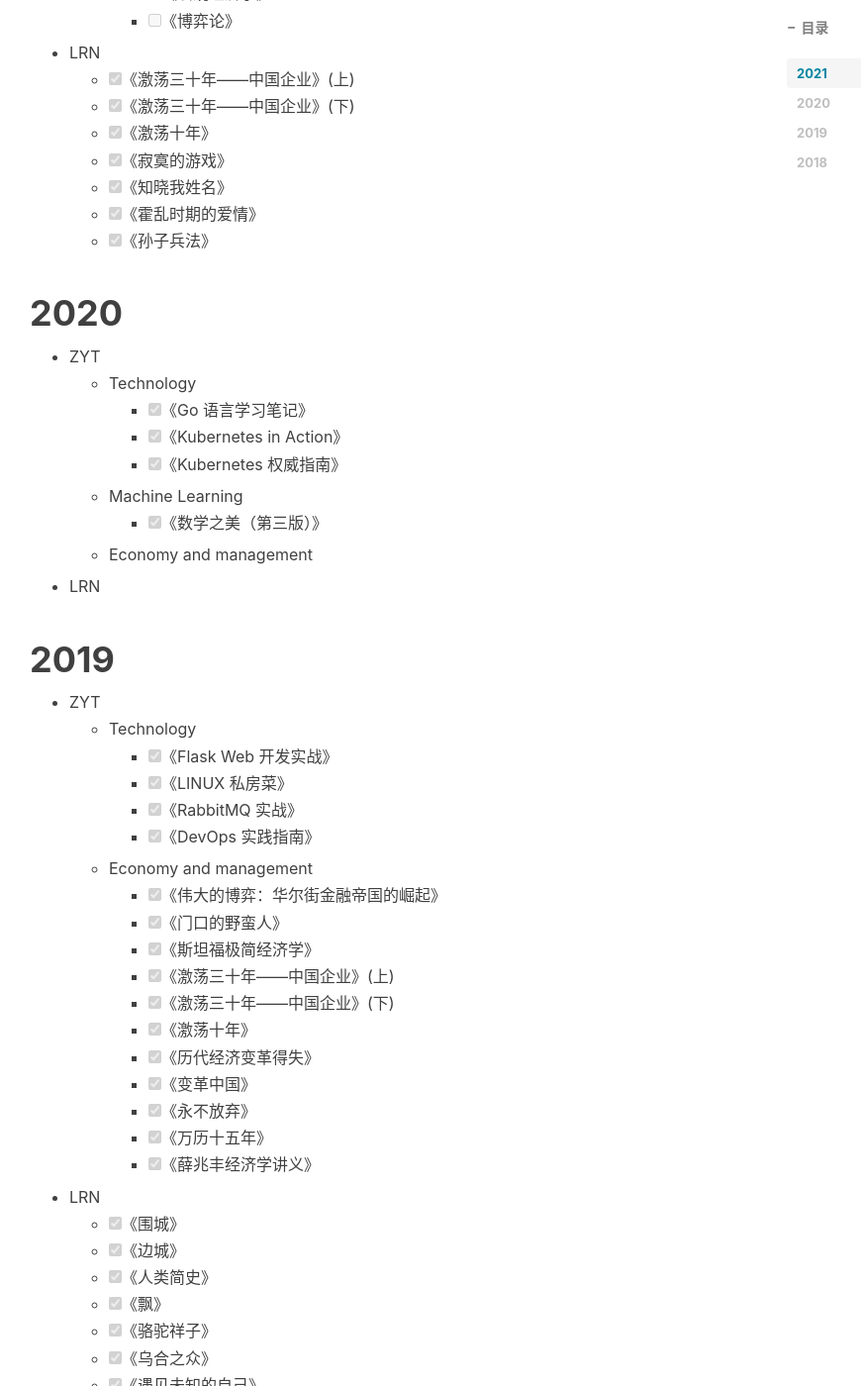
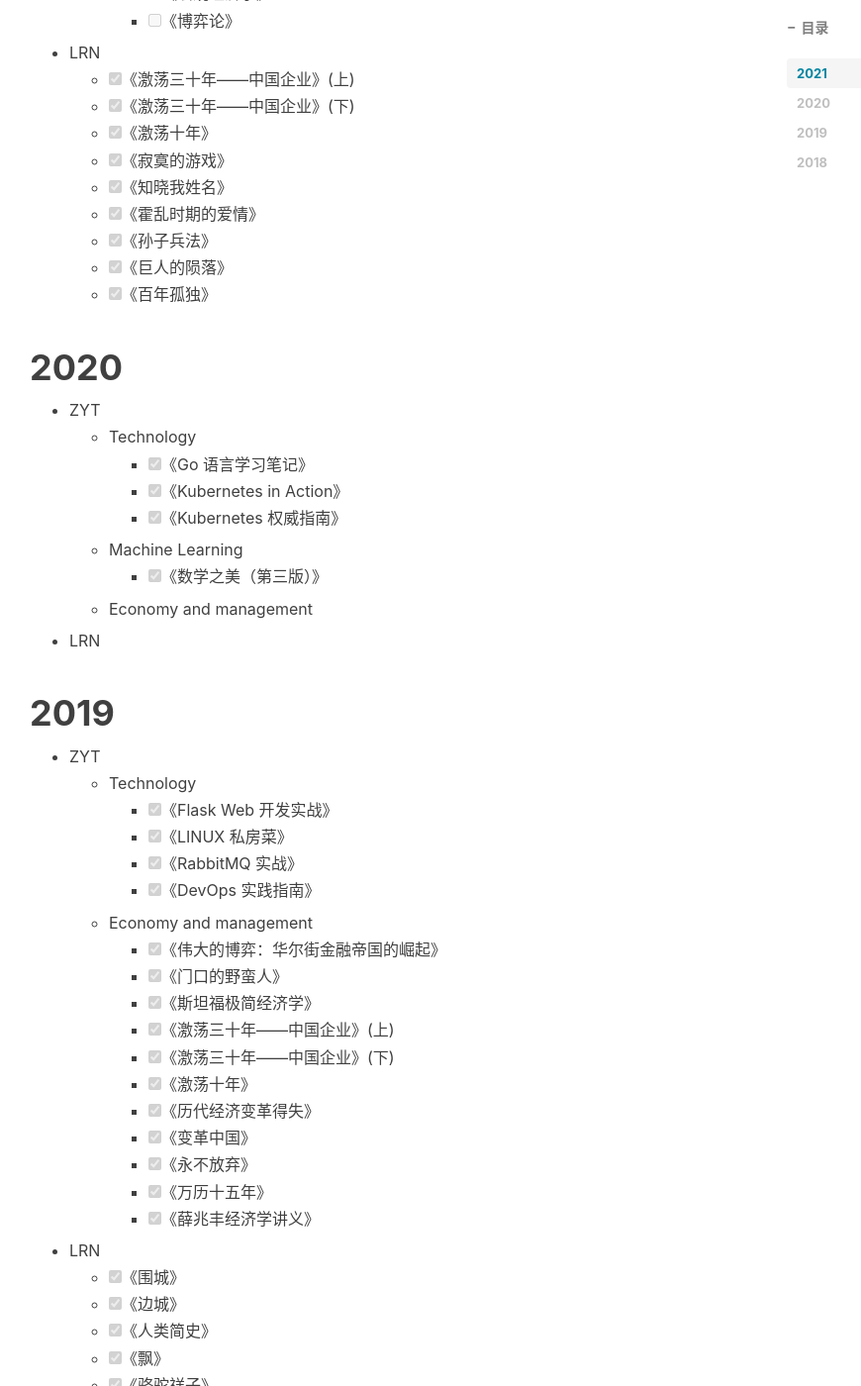
Before and after one commit to zyt312074545/zyt312074545.github.io, a Jekyll site: the page built from Book_list.md, in a window 1280 px wide and 1400 px high, scrolled down 1678 px. Shown: the whole window at 99% size, without its empty margins (235-1105 px from the left). Built offline with Jekyll 4.4.1, drawn with Linux system fonts in a browser that asks for light colours; nearby versions of some CDN libraries; comment, search, counter and statistics services are not loaded.

Commit message:
update book

```diff
--- a/Book_list.md
+++ b/Book_list.md
@@ -47,7 +47,7 @@ tags:
         - [x] 《投资中最简单的事》
         - [x] 《手把手教你读财报》
         - [x] 《注定一战 中美能避免修昔底德陷阱吗？》
-        - [ ] 《价值》
+        - [x] 《价值》
         - [ ] 《时间的玫瑰》
         - [ ] 《债务危机》
         - [ ] 《周期》
@@ -63,6 +63,8 @@ tags:
     - [x] 《知晓我姓名》
     - [x] 《霍乱时期的爱情》
     - [x] 《孙子兵法》
+    - [x] 《巨人的陨落》
+    - [x] 《百年孤独》
 
 # 2020
 
```
Also changed, not shown: other parts of Book_list.md (+0 -1 lines).
